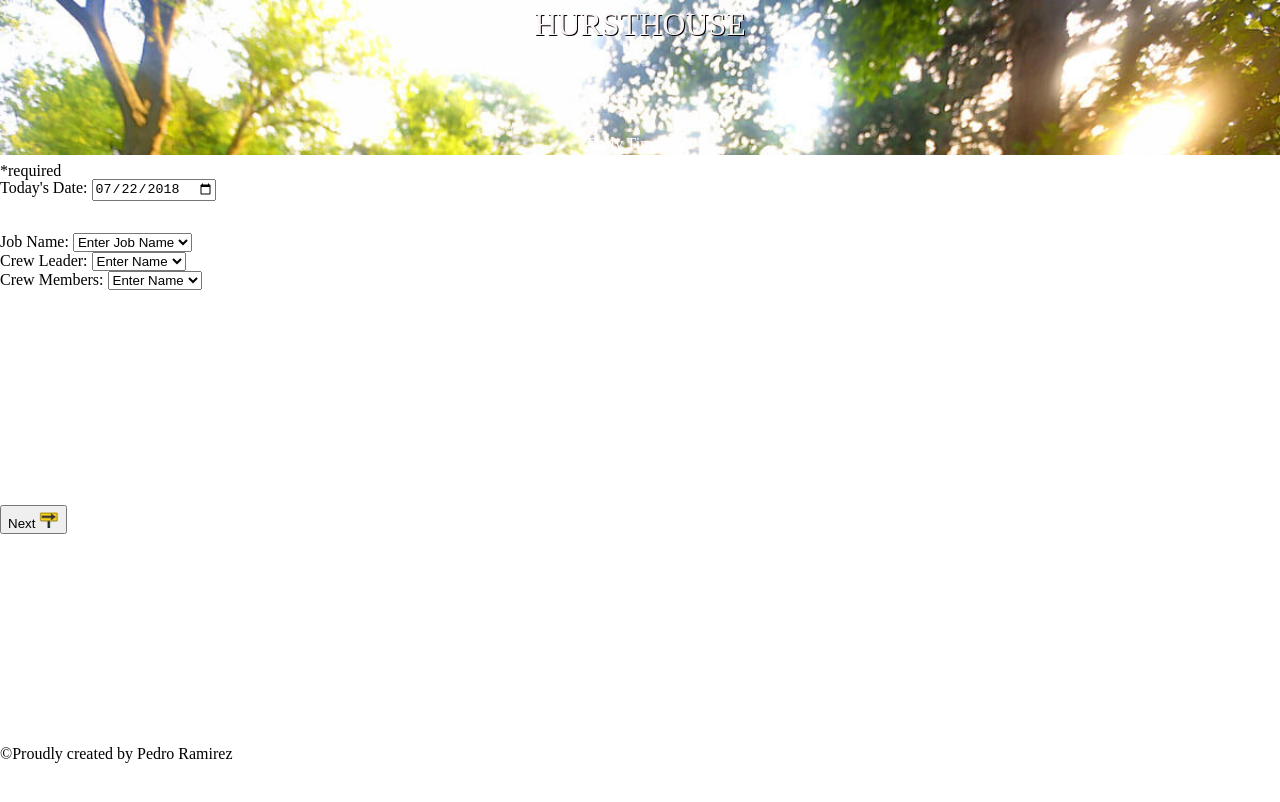
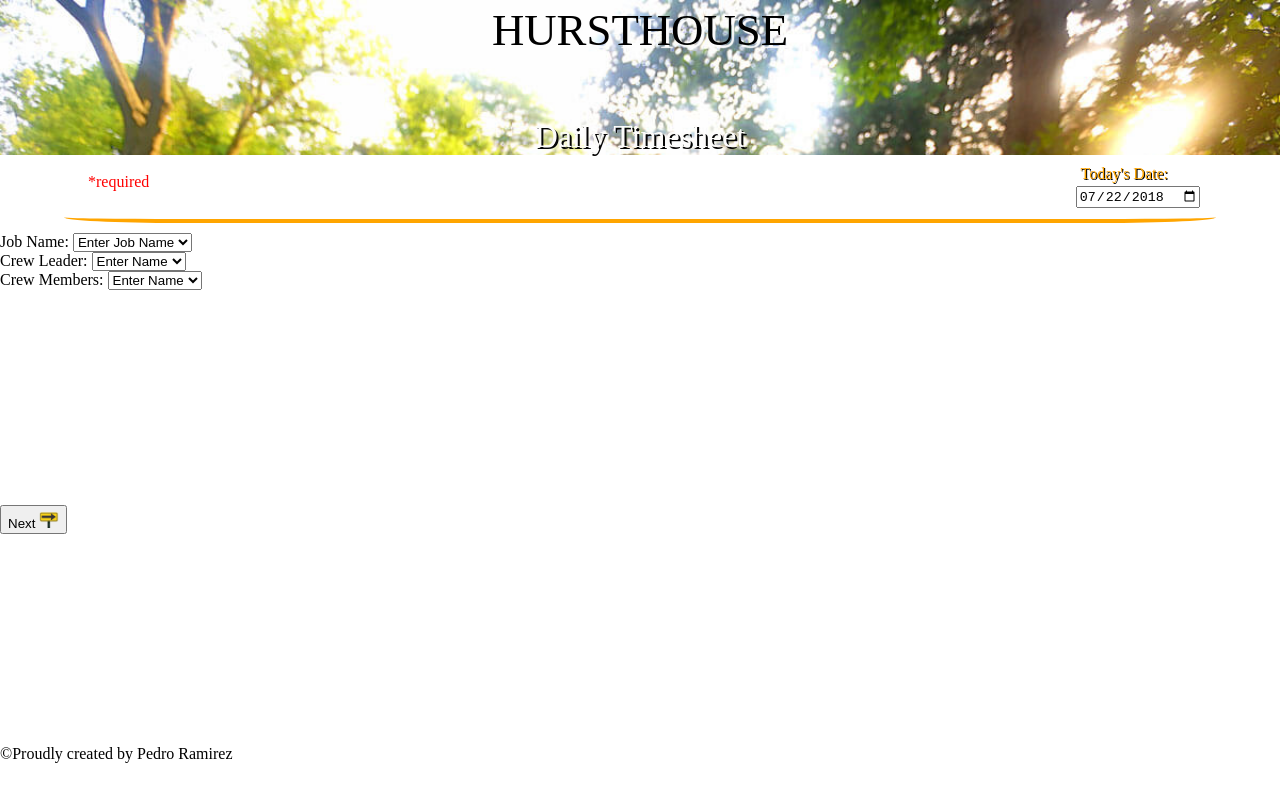
Before and after one commit to pramirez2328/jobApplication, a plain HTML site: page index.html in a window 1280 px wide. Drawn offline with Linux system fonts and the light colour scheme.

Commit message:
adding more style

```diff
--- a/index.html
+++ b/index.html
@@ -21,7 +21,7 @@
     <header id="header">
       <div class="headerItems">
         <h1 class="title">HURSTHOUSE </h1>
-        <h3 class="subtitle">Daily Timesheet</h3>
+        <h2 class="subtitle">Daily Timesheet</h2>
       </div>
 
     </header>
@@ -29,7 +29,7 @@
     <section id="datePicker">
       <div class="required">*required</div>
       <div class="date">
-        <label for="start">Today's Date:</label>
+        <label for="start" class="dateLabel">Today's Date:</label>
         <input type="date" id="start" value="2018-07-22">
       </div>
     </section>
--- a/style.css
+++ b/style.css
@@ -39,16 +39,48 @@
 }
 
 .title {
-  color: rgb(250, 243, 243);
+  color: rgb(0, 0, 0);
   text-align: center;
   padding-top: 0.5rem;
+  font-size: 2.8rem;
+  text-shadow: 3px 3px 1px rgb(253, 253, 253);
+}
+
+.subtitle {
+  color: rgb(252, 251, 250);
+  text-align: center;
+  padding-bottom: 0.2rem;
   font-size: 2rem;
+  text-shadow: 2px 2px rgb(5, 5, 5);
+}
+
+#datePicker {
+  display: flex;
+  flex-direction: row;
+  border-bottom: 4px solid orange;
+  border-radius: 10%;
+  width: 90%;
+  margin: auto;
+}
+
+.date {
+  display: flex;
+  width: 100%;
+  flex-direction: column;
+  align-items: flex-end;
+}
+
+.dateLabel {
+  margin: 0 3rem 0.3rem 0;
+  color: orange;
   text-shadow: 1px 1px black;
 }
 
-.subtitle {
-  color: white;
-  text-align: center;
-  margin-top: 3rem;
-  padding-bottom: 0.2rem;
+#start {
+  margin: 0 1rem 0.7rem 0;
 }
+
+.required {
+  margin: 0.5rem 0 0 1.5rem;
+  color: red;
+}
```
